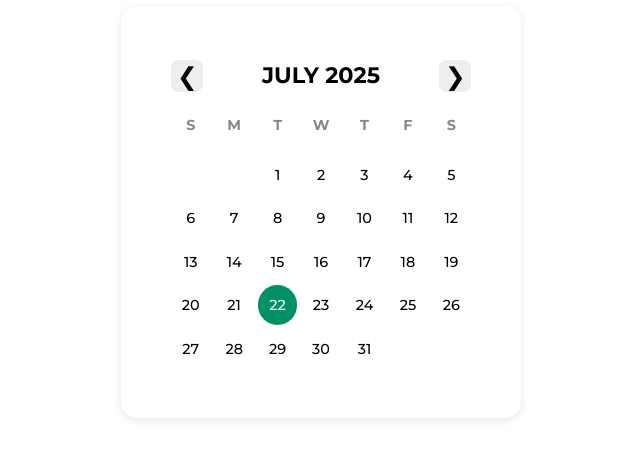
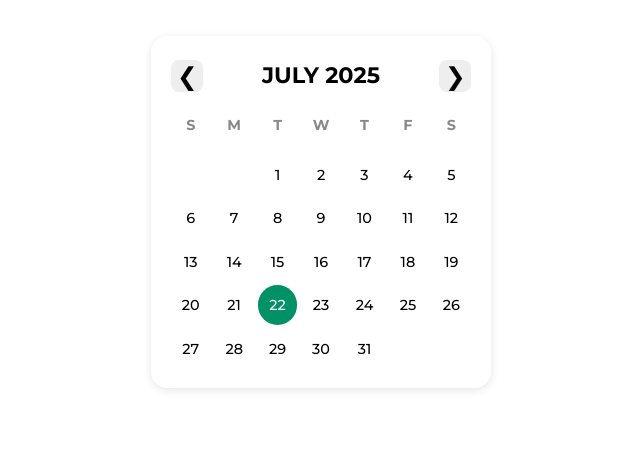
Before and after one commit to RubyM0226/notion_calendar_widget, a plain HTML site: page index.html in a window 1280 px wide. Shown: the part 196-654 px from the top of the page, 319-959 px from the left. Drawn offline with Linux system fonts and the light colour scheme.

Commit message:
Update index.html

```diff
--- a/index.html
+++ b/index.html
@@ -19,7 +19,7 @@
     .calendar {
       background: #fff;
       border-radius: 16px;
-      padding: 50px;
+      padding: 20px;
       margin: 150px;
       width: 300px;
       box-shadow: 0 2px 8px rgba(0,0,0,0.1);
```
